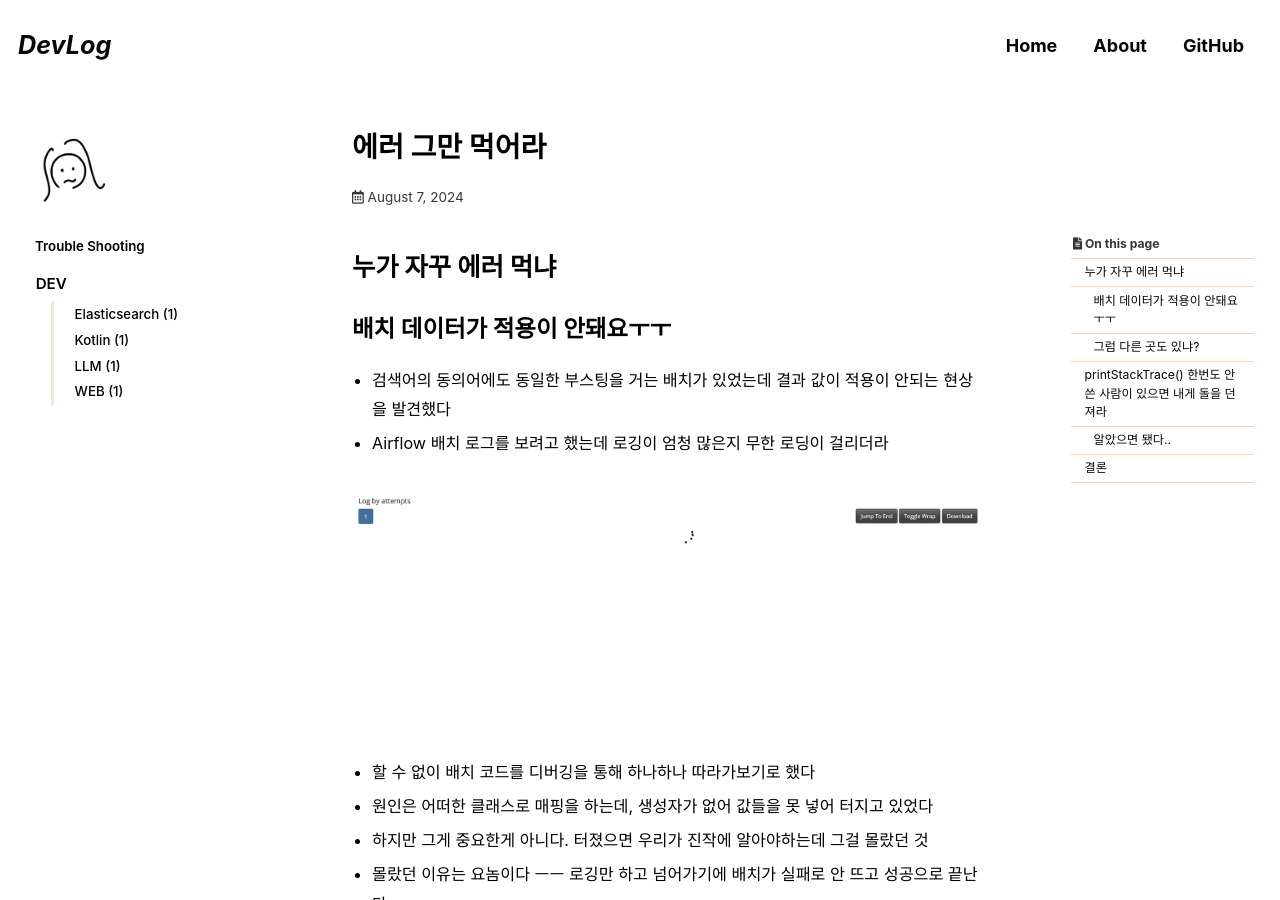
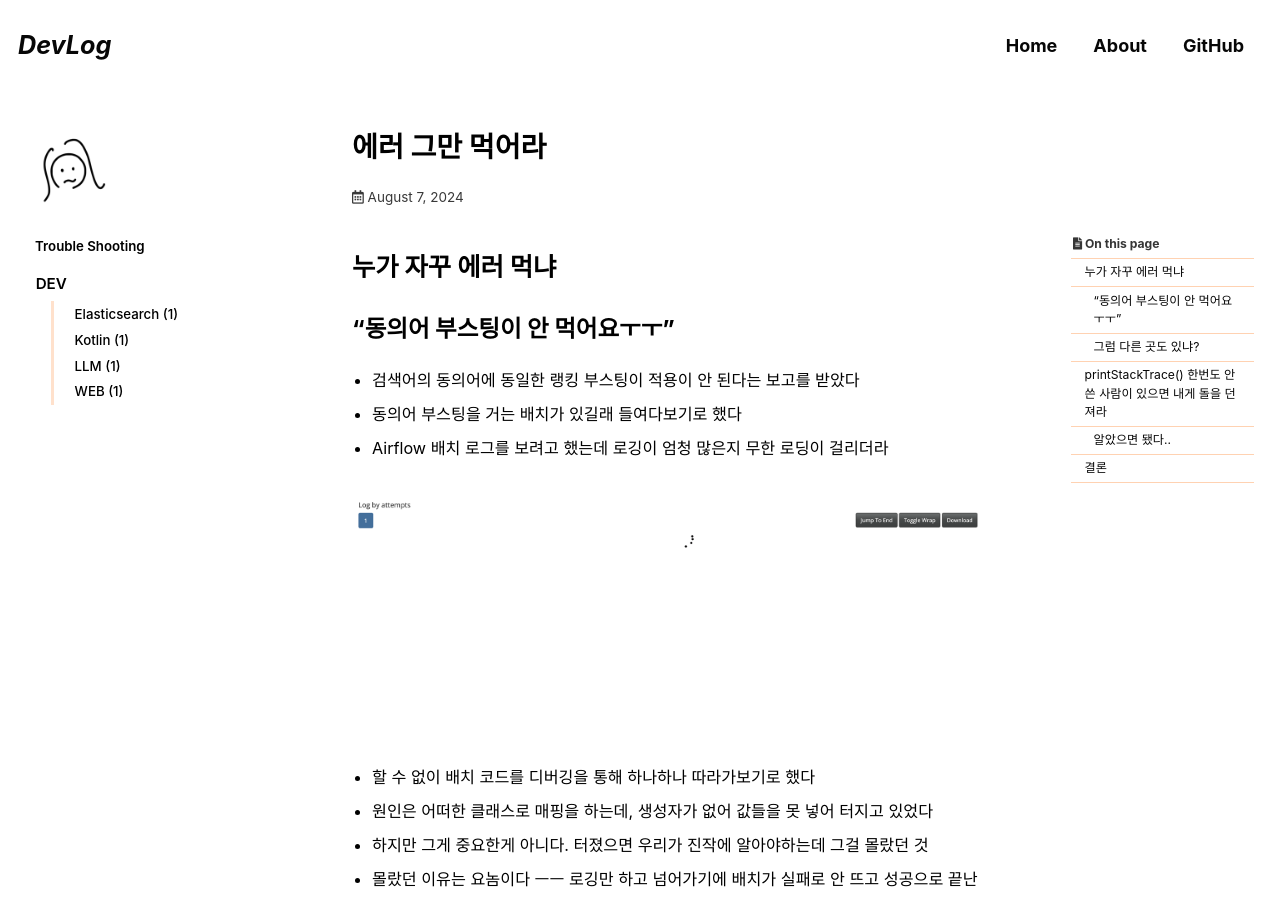
Before and after one commit to developer-parkssi/developer-parkssi.github.io, a Jekyll site: the page built from _posts/2024-08-07-categories-troubleshooting-print-stack-trace.md, in a window 1280 px wide and 900 px high. Built offline with Jekyll 4.4.1, drawn with Linux system fonts in a browser that asks for light colours; cached includes are drawn as plain includes; some web fonts are replaced; comment, search, counter and statistics services are not loaded.

Commit message:
feat: 초기 설명 수정

```diff
--- a/_posts/2024-08-07-categories-troubleshooting-print-stack-trace.md
+++ b/_posts/2024-08-07-categories-troubleshooting-print-stack-trace.md
@@ -16,8 +16,9 @@ date: 2024-08-07
 last_modified_at: 2024-08-07
 ---
 # 누가 자꾸 에러 먹냐
-## 배치 데이터가 적용이 안돼요ㅜㅜ
-- 검색어의 동의어에도 동일한 부스팅을 거는 배치가 있었는데 결과 값이 적용이 안되는 현상을 발견했다
+## "동의어 부스팅이 안 먹어요ㅜㅜ"
+- 검색어의 동의어에 동일한 랭킹 부스팅이 적용이 안 된다는 보고를 받았다
+- 동의어 부스팅을 거는 배치가 있길래 들여다보기로 했다
 - Airflow 배치 로그를 보려고 했는데 로깅이 엄청 많은지 무한 로딩이 걸리더라
 
 ![img](/assets/images/posts_img/troubleshooting/print-stack-trace/img.png)
```
